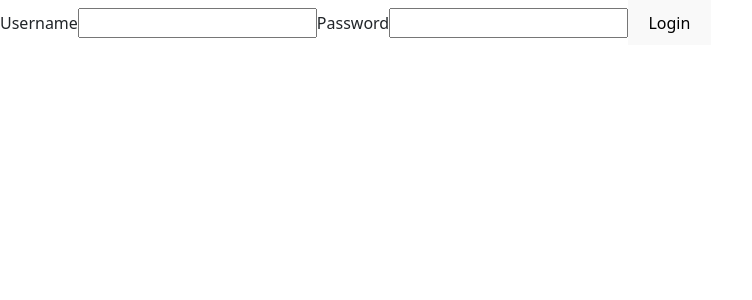
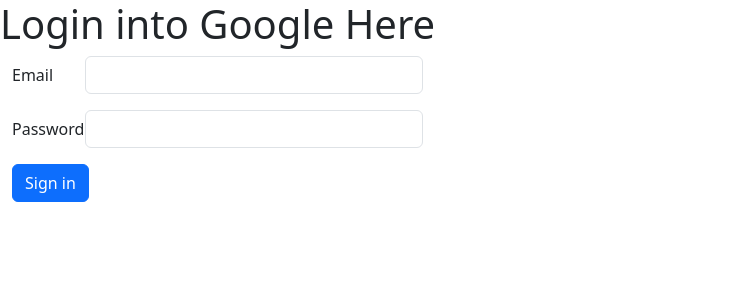
Before and after one commit to xaegotmotion2/hscc, a React (Vite) app: page /login in a window 1280 px wide. Shown: the top 300 px of the page, without its empty margins (0-752 px from the left). Built offline with nearby package versions, Linux system fonts and the light colour scheme.

Commit message:
Updated login page and navigation

```diff
--- a/src/pages/LoginPage.tsx
+++ b/src/pages/LoginPage.tsx
@@ -12,14 +12,33 @@
             } else{
                 alert(`Please insert value`)
             }
-        }
+
+    }
     return <>
-    <form onSubmit={handleSubmit}>
+    {/*<form onSubmit={handleSubmit}>
         <label htmlFor="username">Username</label>
-        <input type="text" id="username" ref={usernameRef}></input>
+        <input type="text" id="username"></input>
         <label htmlFor="password">Password</label>
-        <input type="text" id="password" ref={passwordRef}></input>
+        <input type="text" id="password" ></input>
         <button type="submit">Login</button>
-    </form>
+</form>*/}
+    <center><h1>Login into Google Here</h1></center>
+    <div className="container">
+    <form  onSubmit={handleSubmit}>
+  <div className="row mb-3">
+    <label htmlFor="inputEmail3" className="col-sm-2 col-form-label">Email</label>
+    <div className="col-sm-10">
+      <input type="email ref={usernameRef}" className="form-control" id="inputEmail3"></input>
+    </div>
+  </div>
+  <div className="row mb-3">
+    <label htmlFor="inputPassword3" className="col-sm-2 col-form-label">Password</label>
+    <div className="col-sm-10">
+      <input type="password" ref={passwordRef} className="form-control" id="inputPassword3"></input>
+    </div>
+  </div>
+  <button type="submit" className="btn btn-primary">Sign in</button>
+</form>
+</div>
     </>
 }
--- a/src/pages/MainPage.tsx
+++ b/src/pages/MainPage.tsx
@@ -1,7 +1,8 @@
 import { NavLink, Outlet } from "react-router-dom";
 export default function MainPage() {
+
     return <>
-        <nav className="navbar navbar-expand-lg navbar-dark bg-dark">
+        <nav style={{width: '100vw'}} className="navbar navbar-expand-lg navbar-dark bg-dark">
             <div className="container-fluid">
                 <ul className="navbar-nav">
                     <li className="nav-item">
```
